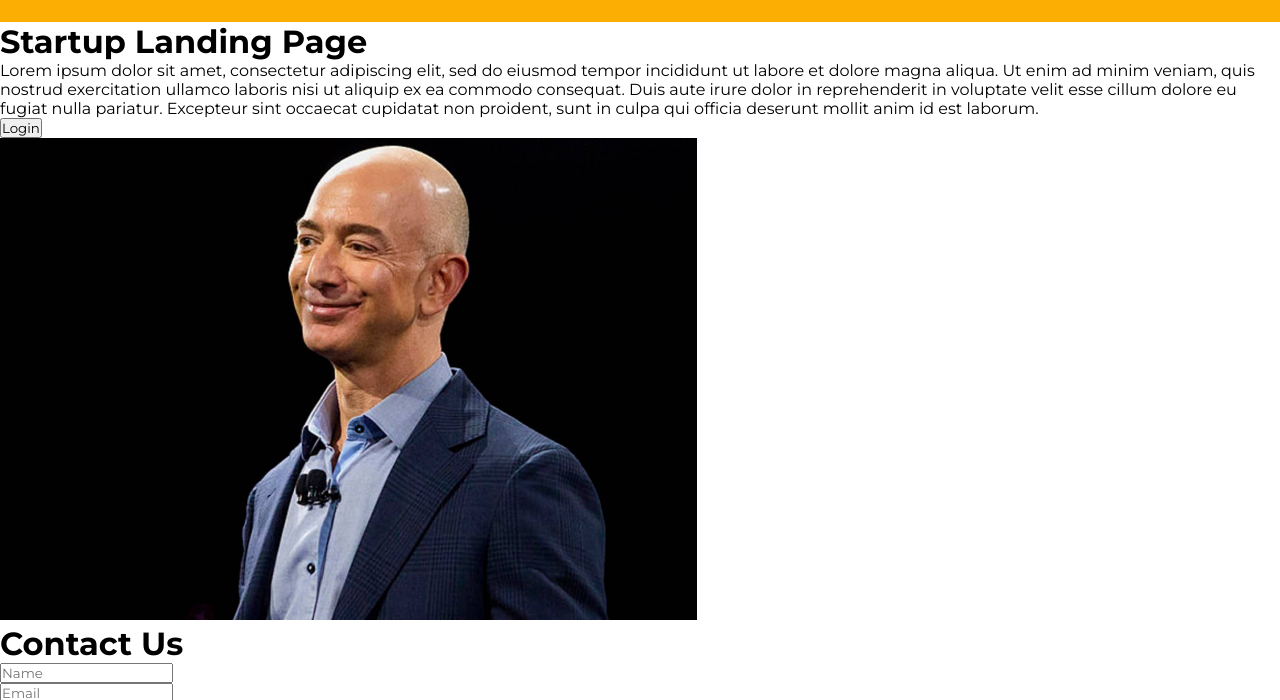
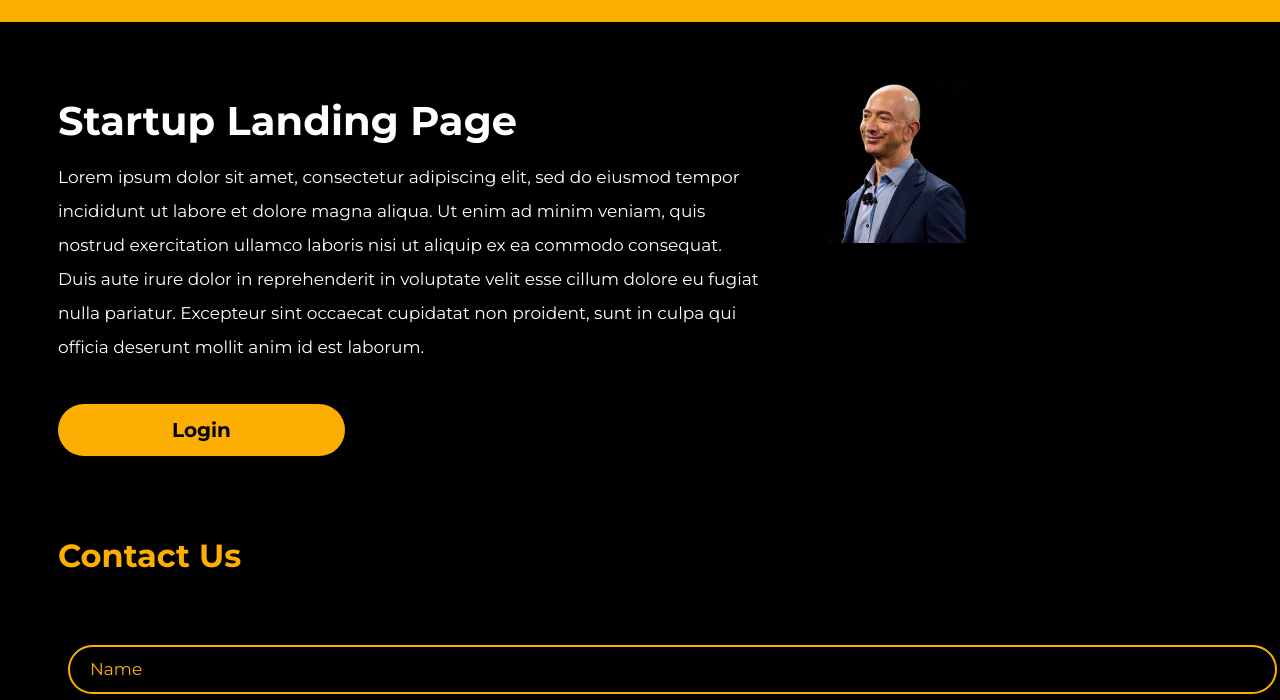
Before and after one commit to karishma43/web_development-2023, a plain HTML site: page Practice assignment/index.html in a window 1280 px wide. Shown: the part 48-748 px from the top of the page. Drawn offline with Linux system fonts and the light colour scheme.

Commit message:
assignment

```diff
--- a/Practice assignment/style.css
+++ b/Practice assignment/style.css
@@ -29,7 +29,79 @@
     padding: 0px 25px;
 }
 
+.container{
+    background-color: black;
+    padding-left: 58px;
+}
 
+.home-page{
+    display: flex;
+    justify-content: space-between;
+    padding-top: 60px;
+}
+
+.home-page .image > img{
+    width: 45%;
+    /* padding-left: 35%; */
+}
+
+.home-page .content{
+    width: 78%;
+}
+
+.home-page .content h1{
+    font-weight: 700;
+    font-size: 40px;
+    line-height: 78px;
+    color: #FFFFFF;
+}
+
+.home-page .content p{
+    color: #FFFFFF;
+    font-weight: 400;
+    font-size: 17px;
+    line-height: 34px;
+}
+
+.btn{
+    background: #FCAF02;
+    border-radius: 50px;
+    font-weight: 700;
+    font-size: 20px;
+    color: #000000;
+    padding: 14px 114px;
+    border: none;
+    margin-top: 40px;
+    margin-bottom: 80px;
+}
+
+.contact-us h1{
+    color: #FCAF02;
+}
+
+form{
+    padding: 60px 0px;
+}
+
+.form-control input{
+    width: 97%;
+    border: 2px solid #FCAF02;
+    border-radius: 100px;
+    height: 45px;
+    margin: 10px;
+    outline: none;
+    padding-left: 20px;
+    background-color: black;
+}
+
+.form-control-1 input{
+    width: 47%;
+}
+
+::placeholder{
+    color: #FCAF02;
+    font-size: 17px;
+}
 
 .table{
     color: #FCAF02;
```
Also changed, not shown: Practice assignment/assignment 2 form.html (added), Practice assignment/assignment1.html (added).
